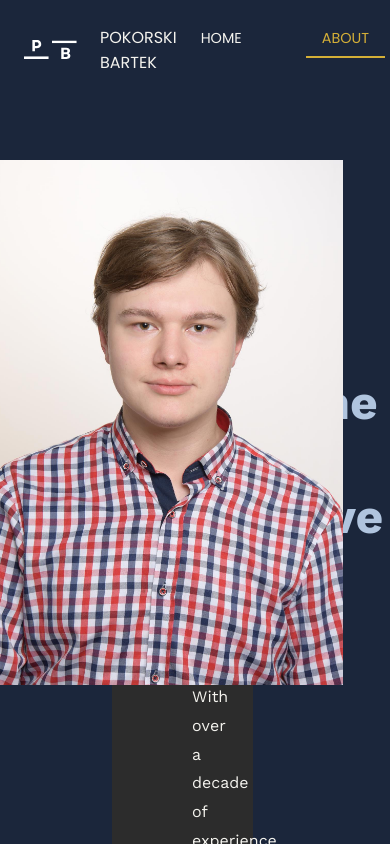
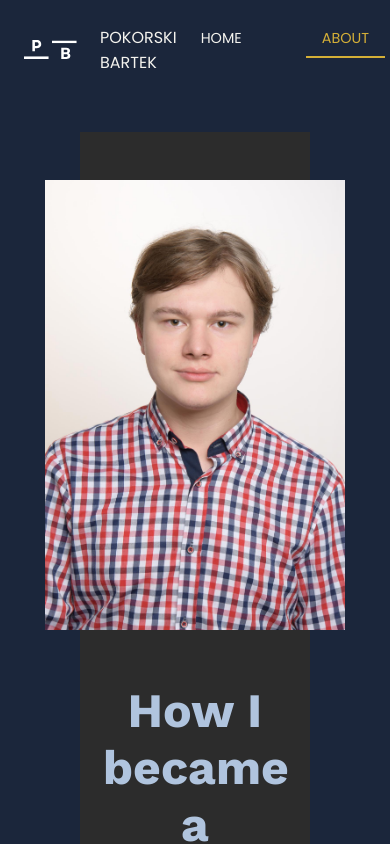
Before and after one commit to afra50/Pokorski-Bartek, a React (Create React App) app: page /about in a window 390 px wide. Shown: the top 844 px of the page. Built offline with nearby package versions, Linux system fonts and the light colour scheme.

Commit message:
about page tablet

```diff
--- a/src/styles/pages/AboutPage.scss
+++ b/src/styles/pages/AboutPage.scss
@@ -198,3 +198,53 @@
         transform: translateX(0);
     }
 }
+
+@media (max-width: 1200px) {
+    #about-page {
+        padding: 2rem;
+
+        .about-hero {
+            margin: 0 auto;
+            margin-bottom: 3rem;
+            width: auto;
+            display: flex;
+
+            .hero-image {
+                position: static;
+                align-content: center;
+                padding: 3rem;
+
+                img {
+                    max-width: 300px;
+                }
+            }
+
+            .hero-text {
+                padding: 3rem;
+            }
+        }
+    }
+}
+
+@media (max-width: 1000px) {
+    #about-page {
+        padding: 2rem 5rem;
+
+        .about-hero {
+            flex-direction: column-reverse;
+            align-items: center;
+
+            .hero-image {
+
+                img {}
+            }
+
+            .hero-text {
+                padding-bottom: 3rem;
+                width: 80%;
+                padding: 0;
+                text-align: center;
+            }
+        }
+    }
+}
```
